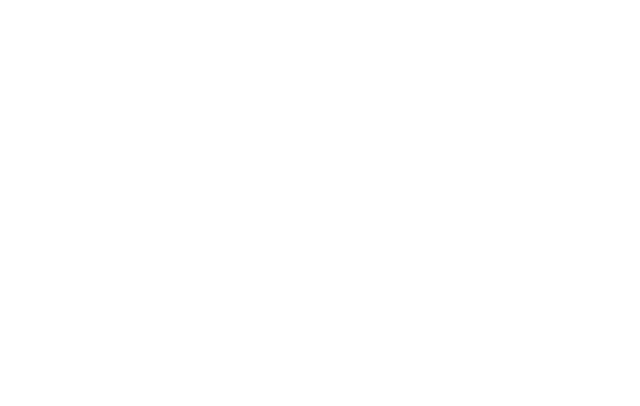
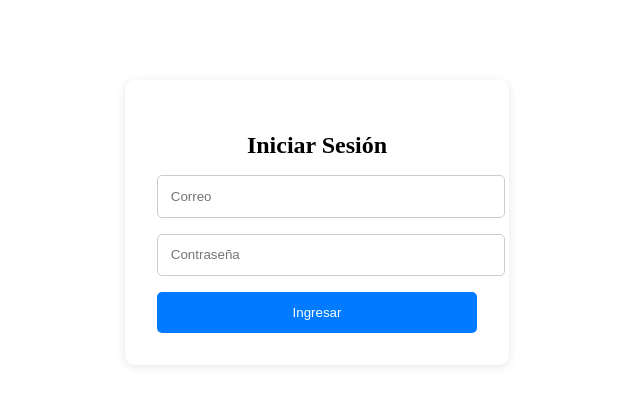
Before and after one commit to JDMQXD/SubetePuesFront, an Angular app: page /login in a window 1280 px wide. Before the commit this address led to /. Shown: the top 406 px of the page, without its empty margins (323-963 px from the left). Built offline with nearby package versions, Linux system fonts and the light colour scheme.

Commit message:
Se realiza el JWT

```diff
--- /dev/null
+++ b/src/app/Service/auth.service.ts
@@ -0,0 +1,45 @@
+import { Injectable, inject, PLATFORM_ID } from '@angular/core';
+import { HttpClient } from '@angular/common/http';
+import { isPlatformBrowser } from '@angular/common';
+import { Observable } from 'rxjs';
+
+@Injectable({
+  providedIn: 'root'
+})
+export class AuthService {
+  private platformId = inject(PLATFORM_ID);
+  private http = inject(HttpClient);
+  private apiUrl = 'http://localhost:8080/api/auth'; // cambia si tu backend usa otro puerto o ruta
+
+  constructor() {}
+
+  login(correo: string, password: string): Observable<any> {
+    return this.http.post(`${this.apiUrl}/login`, { correo, password });
+  }
+
+  public hasToken(): boolean {
+    if (isPlatformBrowser(this.platformId)) {
+      return !!localStorage.getItem('token');
+    }
+    return false;
+  }
+
+  public getToken(): string | null {
+    if (isPlatformBrowser(this.platformId)) {
+      return localStorage.getItem('token');
+    }
+    return null;
+  }
+
+  public setToken(token: string): void {
+    if (isPlatformBrowser(this.platformId)) {
+      localStorage.setItem('token', token);
+    }
+  }
+
+  public removeToken(): void {
+    if (isPlatformBrowser(this.platformId)) {
+      localStorage.removeItem('token');
+    }
+  }
+}
--- a/src/app/app.routes.ts
+++ b/src/app/app.routes.ts
@@ -1,6 +1,8 @@
 import { Routes } from '@angular/router';
 import { VehiculoComponent } from './vehiculo/vehiculo';
+import { LoginComponent } from './login/login';
 
 export const routes: Routes = [
-    {path: 'vehiculos', component: VehiculoComponent}
+    {path: 'vehiculos', component: VehiculoComponent},
+    {path: 'login', component: LoginComponent}
 ];
--- /dev/null
+++ b/src/app/login/login.html
@@ -0,0 +1,22 @@
+<div class="login-container">
+  <h2>Iniciar Sesión</h2>
+  <form (ngSubmit)="login()">
+    <input
+      type="email"
+      placeholder="Correo"
+      [(ngModel)]="correo"
+      name="correo"
+      required
+    />
+    <input
+      type="password"
+      placeholder="Contraseña"
+      [(ngModel)]="password"
+      name="password"
+      required
+    />
+    <button type="submit">Ingresar</button>
+
+    <p class="error" *ngIf="errorMessage">{{ errorMessage }}</p>
+  </form>
+</div>
--- /dev/null
+++ b/src/app/login/login.scss
@@ -0,0 +1,43 @@
+.login-container {
+  display: flex;
+  flex-direction: column;
+  max-width: 320px;
+  margin: 80px auto;
+  padding: 2rem;
+  border-radius: 10px;
+  background: #fff;
+  box-shadow: 0 2px 10px rgba(0, 0, 0, 0.1);
+
+  h2 {
+    text-align: center;
+    margin-bottom: 1rem;
+  }
+
+  input {
+    margin-bottom: 1rem;
+    padding: 0.8rem;
+    border-radius: 5px;
+    border: 1px solid #ccc;
+    width: 100%;
+  }
+
+  button {
+    padding: 0.8rem;
+    border: none;
+    border-radius: 5px;
+    background-color: #007bff;
+    color: white;
+    width: 100%;
+    cursor: pointer;
+
+    &:hover {
+      background-color: #0056b3;
+    }
+  }
+
+  .error {
+    color: red;
+    text-align: center;
+    margin-top: 0.5rem;
+  }
+}
--- /dev/null
+++ b/src/app/login/login.ts
@@ -0,0 +1,33 @@
+import { Component } from '@angular/core';
+import { FormsModule } from '@angular/forms'; // 👈 necesario para [(ngModel)]
+import { CommonModule } from '@angular/common';
+import { AuthService } from '../Service/auth.service'; // ajusta la ruta si cambia
+
+@Component({
+  selector: 'app-login',
+  standalone: true,
+  imports: [CommonModule, FormsModule], // 👈 importante
+  templateUrl: './login.html',
+  styleUrls: ['./login.scss']
+})
+export class LoginComponent {
+  correo: string = '';
+  password: string = '';
+  errorMessage: string = '';
+
+  constructor(private authService: AuthService) {}
+
+  login(): void {
+    this.authService.login(this.correo, this.password).subscribe({
+      next: (response) => {
+        console.log('Login exitoso:', response);
+        localStorage.setItem('token', response.token); // Guarda el token
+        // Redirige a otra ruta si lo deseas
+      },
+      error: (err) => {
+        console.error('Error de login:', err);
+        this.errorMessage = 'Correo o contraseña incorrectos.';
+      },
+    });
+  }
+}
```
Also changed, not shown: src/app/interceptors/auth.interceptor.ts (added, +16 -0 lines), 1 other file (tests, documents, lock files or other folders).
